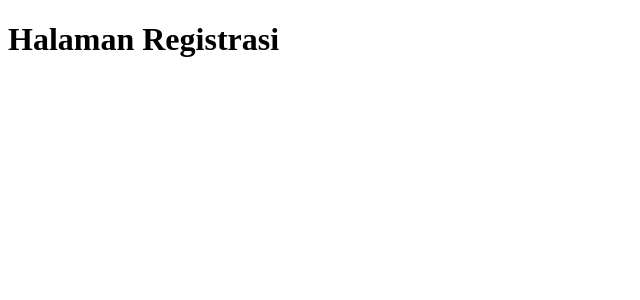
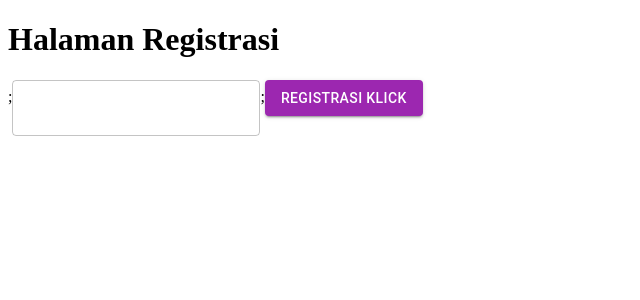
Before and after one commit to Iyusysf/ChatYusApp, a React (Create React App) app: page /registrasi in a window 1280 px wide. Shown: the top 300 px of the page, without its empty margins (0-640 px from the left). Built offline with nearby package versions, Linux system fonts and the light colour scheme; no server answers.

Commit message:
register form lat3

```diff
--- a/package.json
+++ b/package.json
@@ -8,6 +8,7 @@
   ],
   "main": "src/index.js",
   "dependencies": {
+    "@material-ui/core": "4.11.0",
     "firebase": "7.16.0",
     "react": "16.12.0",
     "react-dom": "16.12.0",
--- a/src/App.js
+++ b/src/App.js
@@ -9,8 +9,13 @@
 import Private from "./pages/private";
 import PrivateRoute from './components/privateRoute';
 import FirebaseProvider from "./components/FirebaseProvider";
+import {ThemeProvider} from '@material-ui/core/styles';
+import Theme from './config/Theme';
+
+
 export default function App() {
   return (
+<ThemeProvider theme={Theme}>
 <FirebaseProvider>
     <Router>
       <Switch>
@@ -26,5 +31,6 @@
       </Switch>
     </Router>
     </FirebaseProvider>
+    </ThemeProvider>
   );
 }
--- /dev/null
+++ b/src/config/Theme.js
@@ -0,0 +1,8 @@
+import {createMuiTheme} from "@material-ui/core/styles";
+import  purple from "@material-ui/core/colors/purple";
+
+export default createMuiTheme({
+  palette:
+  { primary:purple}
+
+});
--- a/src/pages/login/index.js
+++ b/src/pages/login/index.js
@@ -1,5 +1,5 @@
 import React from "react";
 
 export default function Login() {
-  return <h1>Halaman Login</h1>;
+  return <h1 className="red">Halaman Login</h1>;
 }
--- a/src/pages/registrasi/index.js
+++ b/src/pages/registrasi/index.js
@@ -1,5 +1,17 @@
 import React from "react";
 
+import TextField from "@material-ui/core/TextField";
+import Button from "@material-ui/core/Button";
+import useStyles from "./style";
 export default function Registrasi() {
-  return <h1>Halaman Registrasi</h1>;
+  const classes = useStyles();
+  return (
+    <>
+      <h1 className={classes.primary}> Halaman Registrasi</h1>;
+      <TextField variant="outlined" />;
+      <Button variant="contained" color="primary">
+        Registrasi Klick
+      </Button>
+    </>
+  );
 }
--- /dev/null
+++ b/src/pages/registrasi/style.js
@@ -0,0 +1,4 @@
+import {makeStyles} from "@material-ui/core/styles";
+
+export default makeStyles(theme =>{
+});
```
